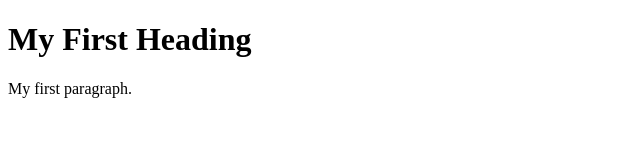
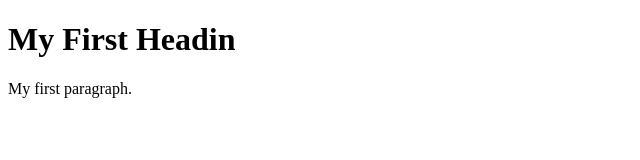
Before and after one commit to sakthiflutter/gitcommit, a plain HTML site: page index.html in a window 1280 px wide. Shown: the full height of the page, 0-640 px from the left. Drawn offline with Linux system fonts and the light colour scheme.

Commit message:
Update index.html

```diff
--- a/index.html
+++ b/index.html
@@ -2,7 +2,7 @@
 <html>
 <body>
 
-<h1>My First Heading</h1>
+<h1>My First Headin</h1>
 
 <p>My first paragraph.</p>
 
```
